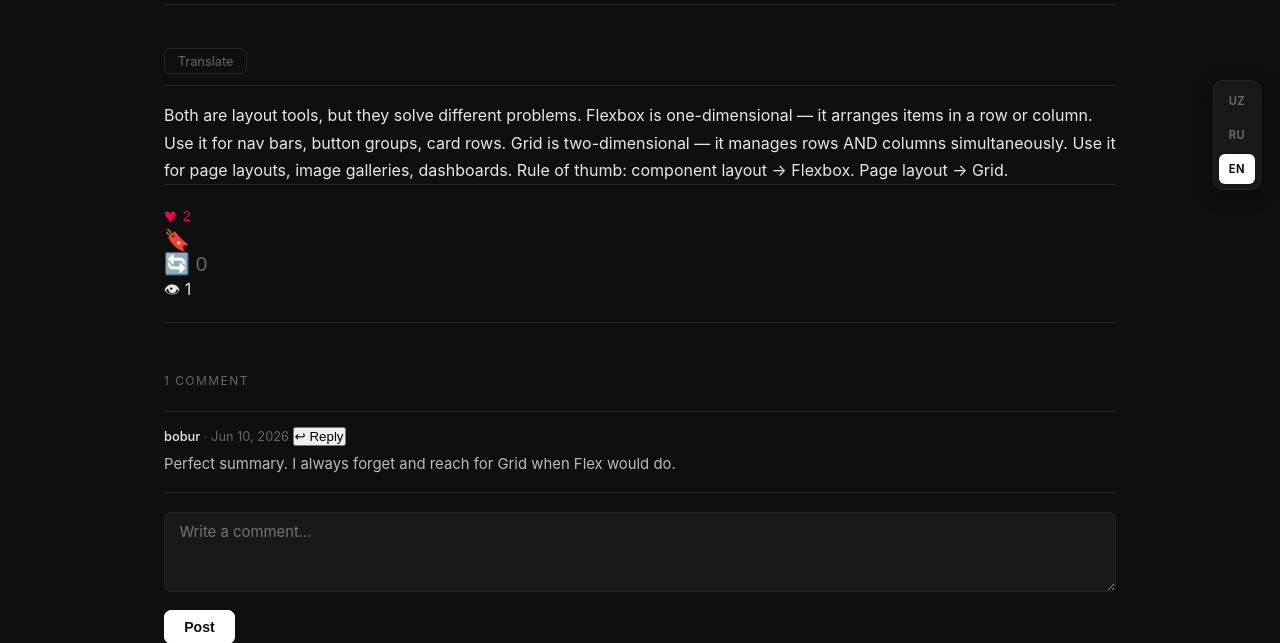
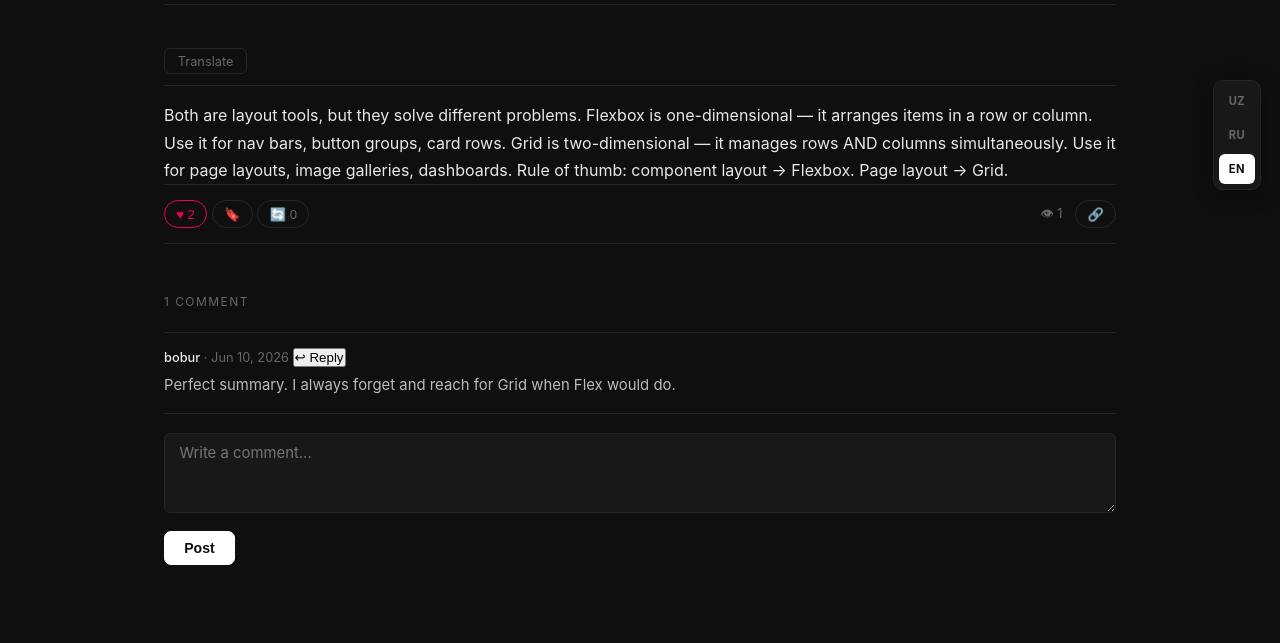
Before and after one commit to islomovmuhammadkarim/BlogGramm, a Django app: page /post/css-grid-vs-flexbox/ in a window 1280 px wide. Shown: the part 265-908 px from the top of the page. After the commit the page ends 830 px from the top, so only its background shows below. Run offline with Django 4.2, Linux system fonts and the light colour scheme; a user stored in the database is signed in; data comes from the database, SQL or seed files in the repository; data that the repository does not hold is empty; some libraries are stand-ins or nearby versions.

Commit message:
Redesign: post actions bar + copy link button

```diff
--- a/static/style.css
+++ b/static/style.css
@@ -378,11 +378,12 @@ a { color: inherit; text-decoration: none; }
 .ql-editor video, .ql-editor iframe, .ql-editor .ql-video { max-width: 100%; height: auto; aspect-ratio: 16/9; border-radius: 6px; }
 
 /* ── Like ── */
-.like-row { padding: 1.2rem 0; border-top: 1px solid var(--border); border-bottom: 1px solid var(--border); margin-bottom: 1.5rem; }
-.like-btn { background: none; border: none; cursor: pointer; font-size: 1.3rem; color: var(--muted); display: flex; align-items: center; gap: 0.4rem; transition: color .15s, transform .15s; padding: 0; }
-.like-btn:hover { color: #e05; transform: scale(1.1); }
-.like-btn.liked { color: #e05; }
-.like-btn span { font-size: 0.9rem; font-family: inherit; }
+.post-actions-bar { display: flex; align-items: center; justify-content: space-between; padding: 0.8rem 0; border-top: 1px solid var(--border); border-bottom: 1px solid var(--border); margin-bottom: 1.5rem; }
+.post-actions-left, .post-actions-right { display: flex; align-items: center; gap: 0.3rem; }
+.action-btn { background: none; border: 1px solid var(--border); border-radius: 20px; padding: 0.35rem 0.7rem; font-size: 0.82rem; color: var(--muted); cursor: pointer; transition: all .2s; display: inline-flex; align-items: center; gap: 0.3rem; }
+.action-btn:hover { border-color: var(--accent); color: var(--accent); }
+.action-btn.active { color: #e05; border-color: #e05; }
+.action-stat { font-size: 0.8rem; color: var(--muted); padding: 0.35rem 0.5rem; }
 
 /* ── Comments ── */
 .section { padding: 1.5rem 0; }
--- a/templates/post_detail.html
+++ b/templates/post_detail.html
@@ -39,20 +39,25 @@
 
 <div class="article-body" id="articleBody">{{ post.body|safe }}</div>
 
-<div class="like-row">
-  <form method="post" action="/post/{{ post.slug }}/like/" id="likeForm">
-    {% csrf_token %}
-    <button type="submit" class="like-btn {% if liked %}liked{% endif %}" id="likeBtn">
-      {% if liked %}♥{% else %}♡{% endif %}
-      <span id="likeCount">{{ post.likes_count }}</span>
-    </button>
-  </form>
-  {% if user.is_authenticated %}
-  <form method="post" action="/post/{{ post.slug }}/bookmark/">{% csrf_token %}<button type="submit" class="like-btn {% if bookmarked %}liked{% endif %}">🔖</button></form>
-  <form method="post" action="/post/{{ post.slug }}/repost/">{% csrf_token %}<button type="submit" class="like-btn {% if reposted %}liked{% endif %}">🔄 {{ post.reposts.count }}</button></form>
-  {% endif %}
-  <span class="views-count">👁 {{ post.views_count }}</span>
+<div class="post-actions-bar">
+  <div class="post-actions-left">
+    <form method="post" action="/post/{{ post.slug }}/like/" id="likeForm">
+      {% csrf_token %}
+      <button type="submit" class="action-btn {% if liked %}active{% endif %}">{% if liked %}♥{% else %}♡{% endif %} {{ post.likes_count }}</button>
+    </form>
+    {% if user.is_authenticated %}
+    <form method="post" action="/post/{{ post.slug }}/bookmark/">{% csrf_token %}<button type="submit" class="action-btn {% if bookmarked %}active{% endif %}">🔖</button></form>
+    <form method="post" action="/post/{{ post.slug }}/repost/">{% csrf_token %}<button type="submit" class="action-btn {% if reposted %}active{% endif %}">🔄 {{ post.reposts.count }}</button></form>
+    {% endif %}
+  </div>
+  <div class="post-actions-right">
+    <span class="action-stat">👁 {{ post.views_count }}</span>
+    <button class="action-btn" onclick="copyLink()" title="Link nusxalash">🔗</button>
+  </div>
 </div>
+<script>
+function copyLink(){navigator.clipboard.writeText(window.location.href);event.target.textContent='✓';setTimeout(()=>event.target.textContent='🔗',1500);}
+</script>
 
 <section class="section">
   <p class="section-title">{{ post.comments.count }} comment{{ post.comments.count|pluralize }}</p>
```
